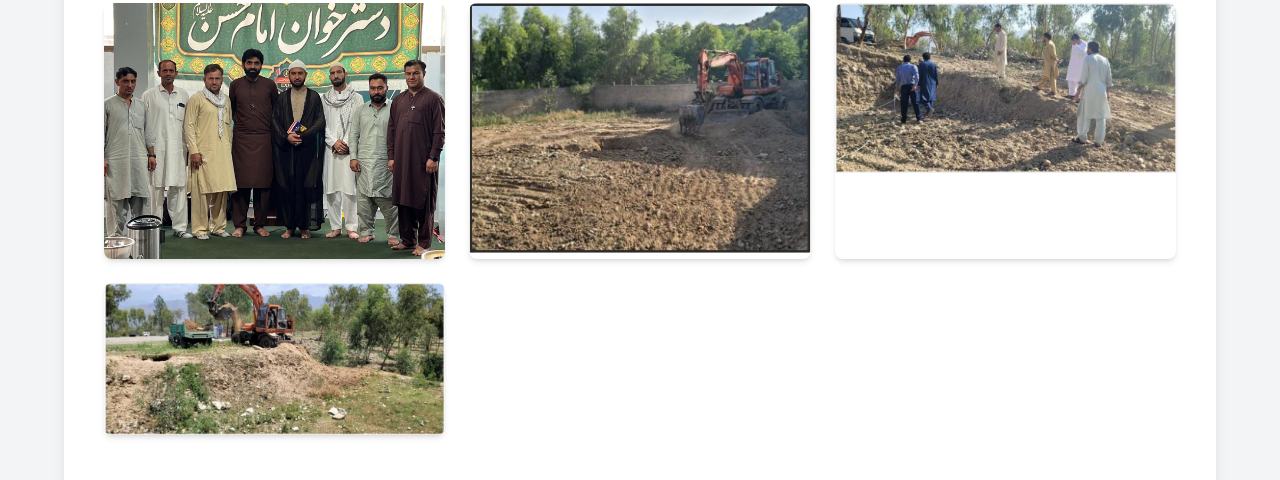
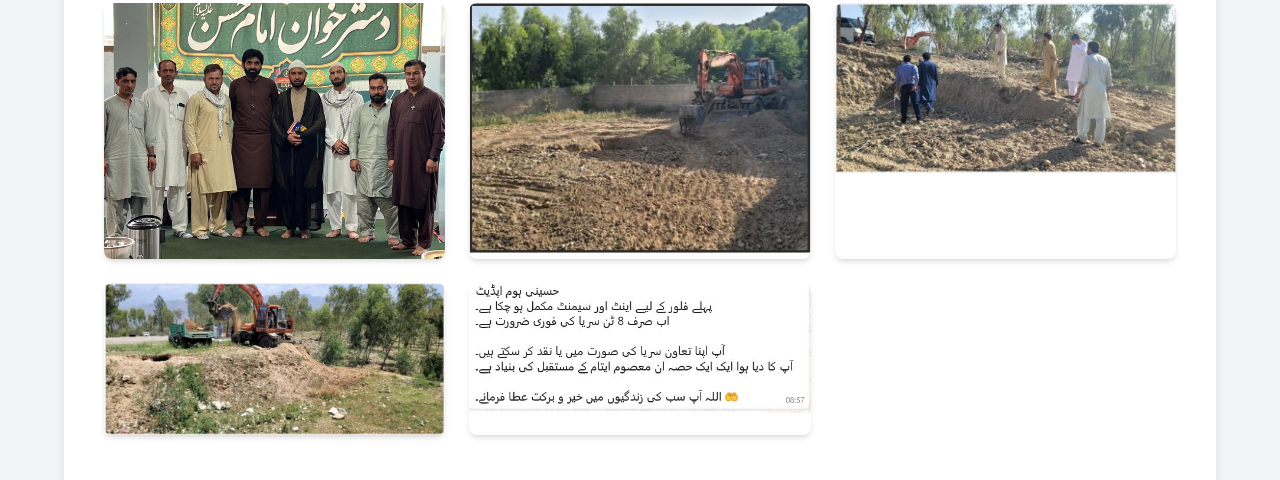
Before and after one commit to aleyrazaalebald/hussainihome, a plain HTML site: page index.html in a window 1280 px wide. Shown: the part 1335-1815 px from the top of the page. Drawn offline with nearby package versions, Linux system fonts and the light colour scheme.

Commit message:
added project update

```diff
--- a/index.html
+++ b/index.html
@@ -100,6 +100,12 @@
 				<div class="rounded-lg overflow-hidden shadow-md">
 					<a href="pics/site_3.JPG" target="_blank">
 						<img src="pics/site_3.JPG" alt="Project progress" class="w-full h-auto object-cover" type="image/JPG">
+					</a>
+				</div>
+
+				<div class="rounded-lg overflow-hidden shadow-md">
+					<a href="pics/hussainhome_update_1.JPG" target="_blank">
+						<img src="pics/hussainhome_update_1.JPG" alt="Project progress" class="w-full h-auto object-cover" type="image/JPG">
 					</a>
 				</div>
 
```
Also changed, not shown: pics/hussainhome_update_1.JPG (added).
